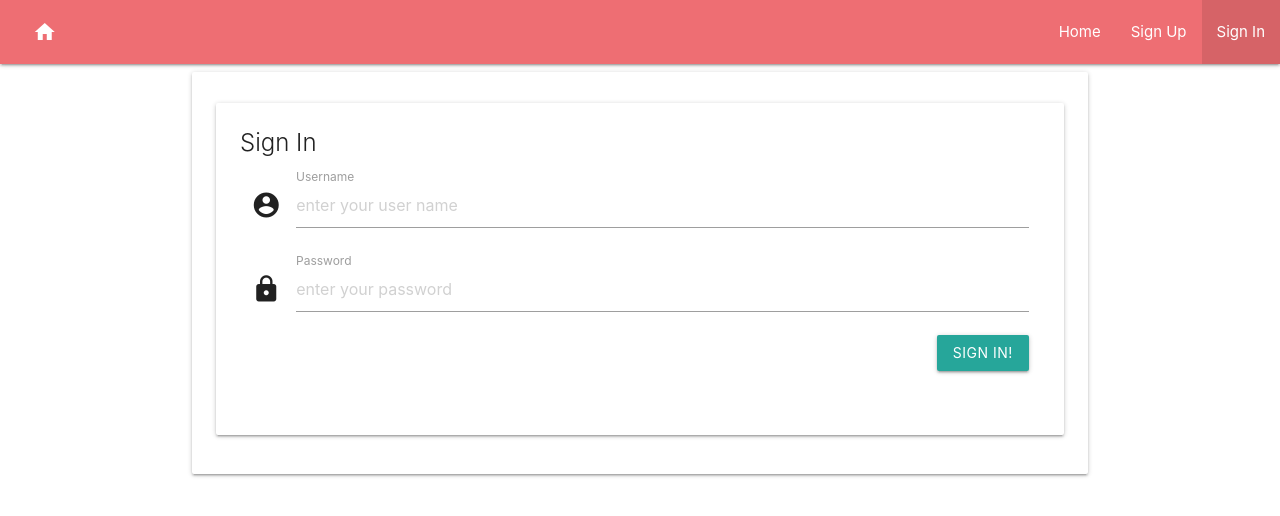
After one commit to MartinLoef/project-3-data-centric-msp, a Flask app: page /showSignin in a window 1280 px wide. The commit adds this page. Shown: the top 516 px of the page. Run offline with Flask 2, Linux system fonts and the light colour scheme; some libraries are stand-ins or nearby versions.

Commit message:
version 0.22 added signin functionality, route and html page

```diff
--- a/app.py
+++ b/app.py
@@ -60,6 +60,41 @@ def userHome():
     else:
         return render_template('error.html',error = 'Unauthorized Access')
 
+@app.route('/showSignin')
+def showSignin():
+    if session.get('user'):
+        return render_template('userHome.html')
+    else:
+        return render_template('signin.html')
+
+@app.route('/validateLogin',methods=['POST'])
+def validateLogin():
+    _username = request.form[('username')]
+    _password = request.form[('password_one')]
+    if _username and _password:
+        # connect to MongoDB
+        uName = mongo.db.tblUsers.find_one({'username':_username})
+        if uName:
+            pwd_hash = uName['pwd']
+            if check_password_hash(str(pwd_hash),_password):
+                session['user'] = request.form[('username')]
+                userBeginner = mongo.db.tblBeginner.find_one({'username':_username})
+                userExpert = mongo.db.tblExpert.find_one({'username':_username})
+                userGames = mongo.db.tblGamesPlayed.find_one({'username':_username})
+                return render_template('userHome.html', user=session['user'], beginner=userBeginner, expert=userExpert, games=userGames)
+                # return redirect('/userHome')
+            else:
+                return render_template('signin.html',error = 'Invalid Password')
+        else:
+            return render_template('signin.html',user_error = 'Username does not exist')
+    else:
+        return render_template('signin.html',error = 'Invalid Password')
+
+@app.route('/logout')
+def logout():
+    session.pop('user',None)
+    return redirect('/')
+
 if __name__ == '__main__':
     app.run(host=os.environ.get("IP"),
         port=int(os.environ.get("PORT")),
--- a/templates/index.html
+++ b/templates/index.html
@@ -20,7 +20,7 @@
                 <ul id="nav-mobile" class="right">
                     <li class="active"><a href="/">Home</a></li>
                     <li><a href="{{url_for('showSignUp')}}">Sign Up</a></li>
-                    <li><a href="/">Sign In</a></li>
+                    <li><a href="{{url_for('showSignin')}}">Sign In</a></li>
                 </ul>
                 <ul id="nav-mobile" class="left left-margin-100">
                 </ul>
@@ -44,7 +44,7 @@
                     This Game is build as a project for my Full Stack Web Development training.</p>
                     <div class="card-action">
                     <a href="/showSignUp" class="waves-effect waves-light btn-small right">Sign Up!</a>
-                    <a href="/" class="waves-effect waves-light btn-small left">Sign In!</a>
+                    <a href="/showSignin" class="waves-effect waves-light btn-small left">Sign In!</a>
                     </div>
                 </div>
             </div>
--- /dev/null
+++ b/templates/signin.html
@@ -0,0 +1,60 @@
+<!DOCTYPE html>
+<html lang="en">
+<head>
+    <meta charset="UTF-8">
+    <meta name="viewport" content="width=device-width, initial-scale=1.0">
+    <meta http-equiv="X-UA-Compatible" content="ie=edge">
+    <link href="https://fonts.googleapis.com/icon?family=Material+Icons" rel="stylesheet">
+    <link rel="stylesheet" href="https://cdnjs.cloudflare.com/ajax/libs/materialize/1.0.0/css/materialize.min.css">
+    <link rel="stylesheet" href="{{url_for('static', filename='css/style.css')}}" type="text/css" />
+    <title>Memory Game</title>
+</head>
+<body>
+<header>
+  <div class="navbar-fixed">
+    <nav>
+      <div class="nav-wrapper">
+        <a href="/" class="brand-logo left">&nbsp;&nbsp;<i class="material-icons right">home</i></a>
+        <ul id="nav-mobile" class="right">
+            <li><a href="/">Home</a></li>
+            <li><a href="{{url_for('showSignUp')}}">Sign Up</a></li>
+            <li class="active"><a href="{{url_for('showSignin')}}">Sign In</a></li>
+        </ul>
+        <ul id="nav-mobile" class="left left-margin-100">
+        </ul>
+      </div>
+    </nav>
+  </div>
+</header>
+<div class="container">
+<div class="card">
+    <div class="card-content bg-custom one-px-border">
+        <div class="card-panel">
+            <span class="card-title">Sign In</span>
+            <div class="row">
+                <form action="{{url_for('validateLogin')}}" method="POST" class="col s12">
+                    <div class="row no-btm-mgn">
+                        <div class="input-field col s12">
+                            <i class="material-icons prefix">account_circle</i>
+                            <input placeholder="enter your user name" id="username" name="username" type="text">
+                            <label for="username">Username<span class="red-text"><b>{{user_error}}</b></span></label>
+                        </div>
+                        <div class="input-field col s12">
+                            <i class="material-icons prefix">lock</i>
+                            <input placeholder="enter your password" id="password_one" name="password_one" type="password">
+                            <label for="password_one">Password<span class="red-text"><b>{{error}}</b></span></label>
+                        </div>
+                        <span class="col s12 center">
+                              <button class="btn waves-effect waves-light right" type="submit">Sign In!</button>
+                        </span>
+                    </div>
+                </form>
+            </div>
+        </div>
+    </div>
+</div>
+</div>
+<script src="https://cdnjs.cloudflare.com/ajax/libs/materialize/1.0.0/js/materialize.min.js"></script>
+<script src="https://cdnjs.cloudflare.com/ajax/libs/jquery/3.2.1/jquery.min.js"></script>
+</body>
+</html>
```
